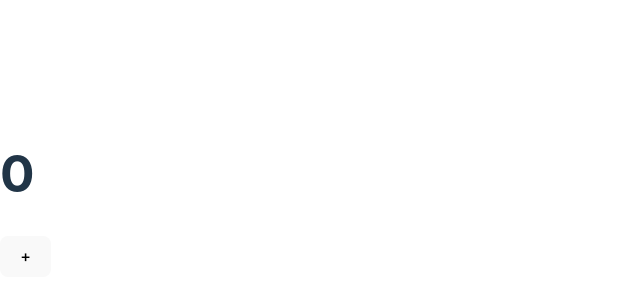
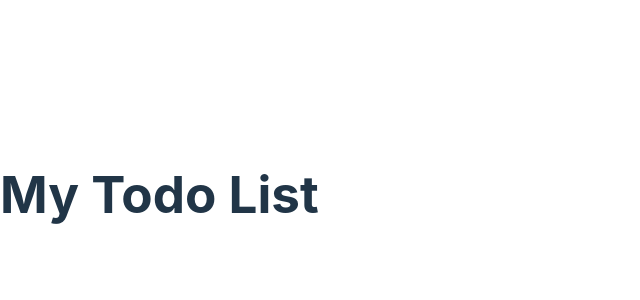
Before and after one commit to PutriAlmadeaa/react-todo-app, a React (Vite) app: page / in a window 1280 px wide. Shown: the part 206-506 px from the top of the page, without its empty margins (0-640 px from the left). Built offline with nearby package versions, Linux system fonts and the light colour scheme.

Commit message:
useState data todos

```diff
--- a/src/App.jsx
+++ b/src/App.jsx
@@ -1,18 +1,31 @@
-import React, {useState} from 'react';
+import React, { useState } from 'react'
 
-const App = () => {
-  const [count, setCount] = useState(0)
+function App() {
+  const [todos, setTodos] = useState([
+    {
+      id: 1,
+      title: 'Finish Progate React Course',
+      completed: false,
+    },
+    {
+      id: 2,
+      title: 'Have lunch with Guru Domba',
+      completed: false,
+    },
+    {
+      id: 3,
+      title: 'Study React with Ninja Ken',
+      completed: false,
+    },
+  ])
 
-  const handleClick = () => {
-    setCount(count + 1);
-  }
+  console.log(todos)
 
   return (
     <div>
-      <h1>{count}</h1>
-      <button onClick={() => {handleClick()}}>+</button>
+      <h1>My Todo List</h1>
     </div>
-  );
+  )
 }
 
-export default App;
+export default App
```
